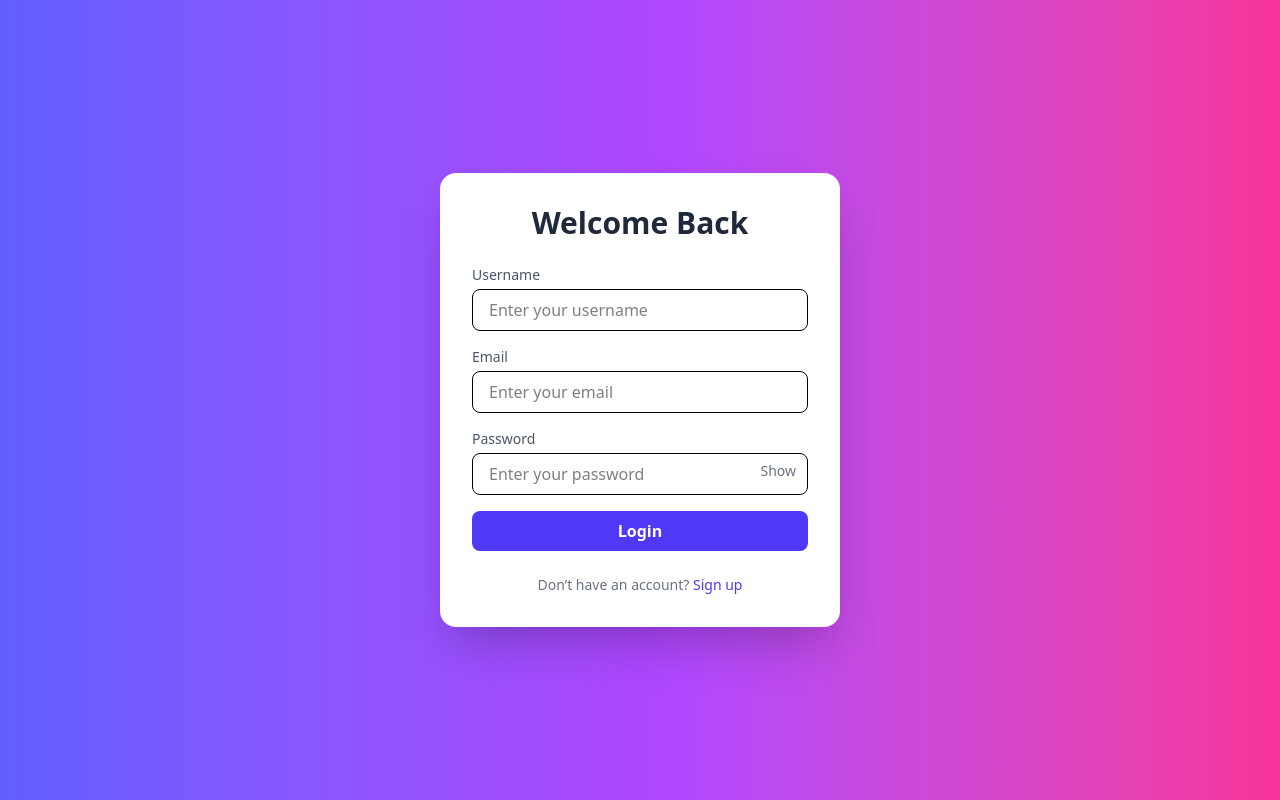
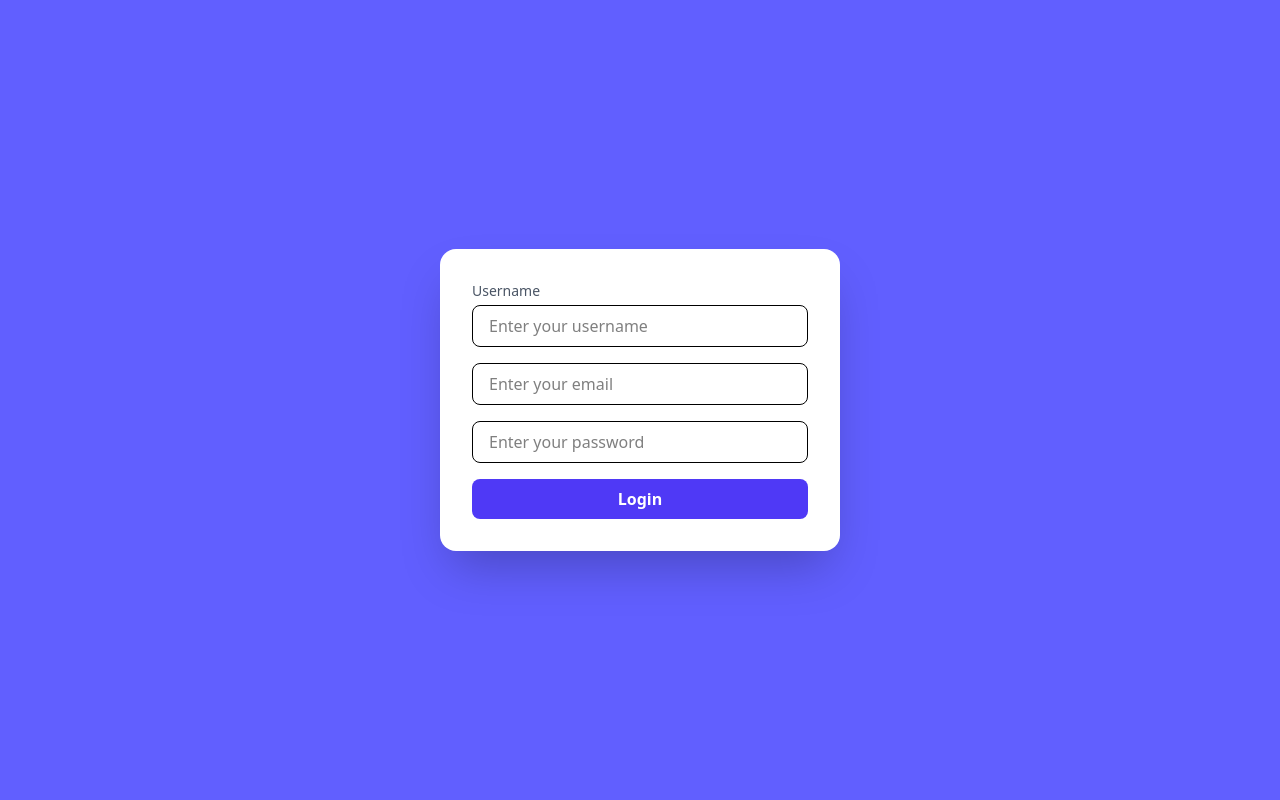
Before and after one commit to vishwajeetsudhanshu/Kanban-Board-Assignment, a React (Vite) app: page /login in a window 1280 px wide. Built offline with nearby package versions, Linux system fonts and the light colour scheme; the HTML template or start-up script is replaced by a standard one.

Commit message:
Refactor Login component layout and structure

```diff
--- a/src/pages/Login.tsx
+++ b/src/pages/Login.tsx
@@ -33,19 +33,12 @@ export default function Login() {
   };
 
   return (
-    <div className="min-h-screen flex items-center justify-center bg-gradient-to-r from-indigo-500 via-purple-500 to-pink-500">
+   <div className="min-h-screen flex items-center justify-center bg-indigo-500">
+
 
       <div className="bg-white shadow-2xl rounded-2xl w-[400px] p-8">
 
-        <h2 className="text-3xl font-bold text-center text-gray-800 mb-6">
-          Welcome Back
-        </h2>
 
-        {error && (
-          <div className="bg-red-100 text-red-600 p-2 rounded mb-4 text-sm text-center">
-            {error}
-          </div>
-        )}
 
         <form onSubmit={handleSubmit} className="space-y-4">
 
@@ -65,43 +58,31 @@ export default function Login() {
           </div>
 
           {/* Email */}
-          <div>
-            <label className="block text-gray-600 text-sm mb-1">
-              Email
-            </label>
+           {/* Email */}
           <input
             type="email"
             name="email"
+            placeholder="Enter your email"
             value={form.email}
             onChange={handleChange}
-              placeholder="Enter your email"
             className="w-full border rounded-lg px-4 py-2 focus:outline-none focus:ring-2 focus:ring-indigo-400"
           />
-          </div>
 
           {/* Password */}
           <div>
-            <label className="block text-gray-600 text-sm mb-1">
-              Password
-            </label>
+
 
             <div className="relative">
               <input
-                type={showPassword ? "text" : "password"}
+            type="password"
             name="password"
+            placeholder="Enter your password"
             value={form.password}
             onChange={handleChange}
-                placeholder="Enter your password"
-                className="w-full border rounded-lg px-4 py-2 pr-12 focus:outline-none focus:ring-2 focus:ring-indigo-400"
+            className="w-full border rounded-lg px-4 py-2 focus:outline-none focus:ring-2 focus:ring-indigo-400"
           />
 
-              <button
-                type="button"
-                onClick={() => setShowPassword(!showPassword)}
-                className="absolute right-3 top-2 text-gray-500 text-sm"
-              >
-                {showPassword ? "Hide" : "Show"}
-              </button>
+
             </div>
           </div>
 
@@ -114,12 +95,7 @@ export default function Login() {
           </button>
         </form>
 
-        <p className="text-center text-sm text-gray-500 mt-6">
-          Don’t have an account?{" "}
-          <span className="text-indigo-600 cursor-pointer">
-            Sign up
-          </span>
-        </p>
+
       </div>
     </div>
   );
```
Lines whose indentation alone changed are shown as unchanged.
